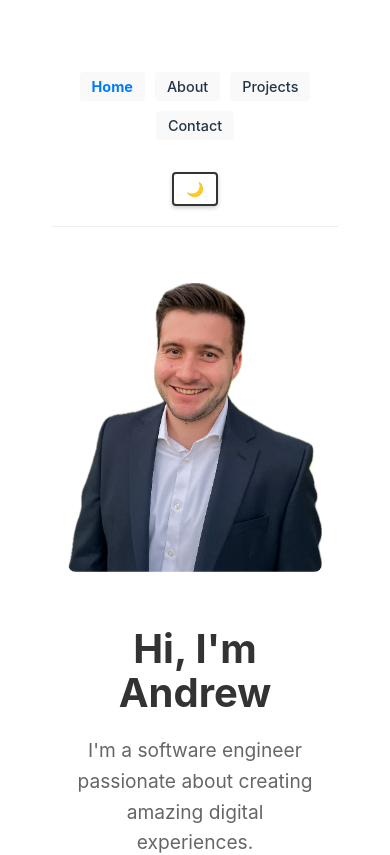
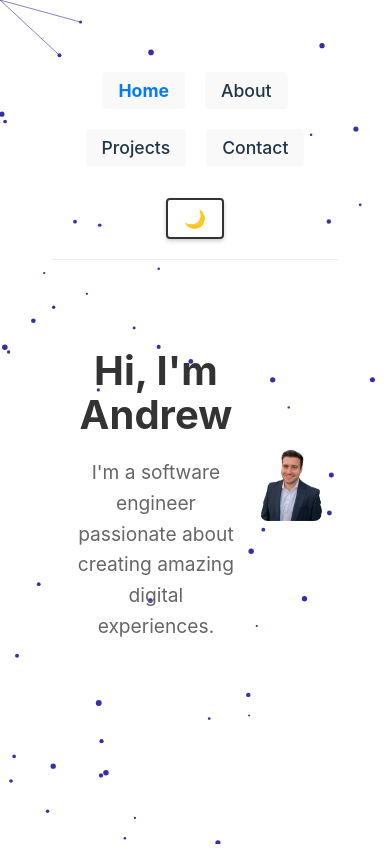
Before and after one commit to andrewwhitman-cpp/personal-website, a React (Vite) app: page / in a window 390 px wide. Shown: the top 855 px of the page. Built offline with nearby package versions, Linux system fonts and the light colour scheme.

Commit message:
adding interactive particle effect on home page

```diff
--- a/src/App.css
+++ b/src/App.css
@@ -189,7 +189,10 @@ footer {
   padding: 2rem;
   max-width: 1200px;
   margin: 0 auto;
+  position: relative;
+  z-index: 2;
   flex-direction: row-reverse;
+}
 }
 
 @media (max-width: 768px) {
--- a/src/App.jsx
+++ b/src/App.jsx
@@ -1,6 +1,7 @@
 import { useState } from 'react'
 import './App.css'
 import { ThemeProvider, useTheme } from './ThemeContext'
+import { useEffect, useRef } from 'react'
 
 function ThemeToggle() {
   const { theme, toggleTheme } = useTheme()
@@ -13,6 +14,104 @@ function ThemeToggle() {
     <button onClick={toggleTheme} className="theme-toggle">
       {themeEmoji[theme]}
     </button>
+  )
+}
+
+function ParticleBackground() {
+  const canvasRef = useRef(null)
+  const particlesRef = useRef([])
+  const mouseRef = useRef({ x: 0, y: 0 })
+
+  useEffect(() => {
+    const canvas = canvasRef.current
+    const ctx = canvas.getContext('2d')
+    let animationFrameId
+
+    const resizeCanvas = () => {
+      canvas.width = window.innerWidth
+      canvas.height = window.innerHeight
+    }
+
+    const createParticles = () => {
+      particlesRef.current = []
+      for (let i = 0; i < 50; i++) {
+        particlesRef.current.push({
+          x: Math.random() * canvas.width,
+          y: Math.random() * canvas.height,
+          size: Math.random() * 2 + 1,
+          speedX: Math.random() * 2 - 1,
+          speedY: Math.random() * 2 - 1
+        })
+      }
+    }
+
+    const animate = () => {
+      ctx.clearRect(0, 0, canvas.width, canvas.height)
+      const style = getComputedStyle(document.documentElement)
+      ctx.fillStyle = style.getPropertyValue('--particle-color').trim()
+      ctx.strokeStyle = style.getPropertyValue('--particle-line-color').trim()
+
+      particlesRef.current.forEach(particle => {
+        particle.x += particle.speedX
+        particle.y += particle.speedY
+
+        if (particle.x > canvas.width) particle.x = 0
+        if (particle.x < 0) particle.x = canvas.width
+        if (particle.y > canvas.height) particle.y = 0
+        if (particle.y < 0) particle.y = canvas.height
+
+        const dx = mouseRef.current.x - particle.x
+        const dy = mouseRef.current.y - particle.y
+        const distance = Math.sqrt(dx * dx + dy * dy)
+
+        if (distance < 100) {
+          ctx.beginPath()
+          ctx.moveTo(particle.x, particle.y)
+          ctx.lineTo(mouseRef.current.x, mouseRef.current.y)
+          ctx.stroke()
+        }
+
+        ctx.beginPath()
+        ctx.arc(particle.x, particle.y, particle.size, 0, Math.PI * 2)
+        ctx.fill()
+      })
+
+      animationFrameId = requestAnimationFrame(animate)
+    }
+
+    const handleMouseMove = (event) => {
+      const rect = canvas.getBoundingClientRect()
+      mouseRef.current = {
+        x: event.clientX - rect.left,
+        y: event.clientY - rect.top
+      }
+    }
+
+    resizeCanvas()
+    createParticles()
+    animate()
+
+    window.addEventListener('resize', resizeCanvas)
+    window.addEventListener('mousemove', handleMouseMove)
+
+    return () => {
+      window.removeEventListener('resize', resizeCanvas)
+      window.removeEventListener('mousemove', handleMouseMove)
+      cancelAnimationFrame(animationFrameId)
+    }
+  }, [])
+
+  return (
+    <canvas
+      ref={canvasRef}
+      style={{
+        position: 'absolute',
+        top: 0,
+        left: 0,
+        pointerEvents: 'none',
+        zIndex: -1
+      }}
+    />
   )
 }
 
@@ -36,6 +135,7 @@ function AppContent() {
       <main>
         {activeSection === 'home' && (
           <section className="home-section">
+            <ParticleBackground />
             <div className="home-content">
               <div className="profile-image">
                 <picture>
--- a/src/index.css
+++ b/src/index.css
@@ -1,11 +1,22 @@
 :root[data-theme="light"] {
   color: #213547;
   background-color: #ffffff;
+  --particle-color: #3730a3;
+  --particle-line-color: rgba(55, 48, 163, 0.6);
 }
 
 :root[data-theme="dark"] {
   color: rgba(255, 255, 255, 0.95);
   background-color: #1a1a1a;
+  --particle-color: #60a5fa;
+  --particle-line-color: rgba(96, 165, 250, 0.7);
+}
+
+:root[data-theme="emerald"] {
+  color: rgba(255, 255, 255, 0.95);
+  background-color: #004d40;
+  --particle-color: #fbbf24;
+  --particle-line-color: rgba(251, 191, 36, 0.7);
 }
 
 :root[data-theme="dark"] a {
@@ -65,6 +76,8 @@
 :root[data-theme="emerald"] {
   color: rgba(255, 255, 255, 0.95);
   background-color: #004d40;
+  --particle-color: #4db6ac;
+  --particle-line-color: rgba(77, 182, 172, 0.4);
 }
 
 :root[data-theme="emerald"] a {
```
